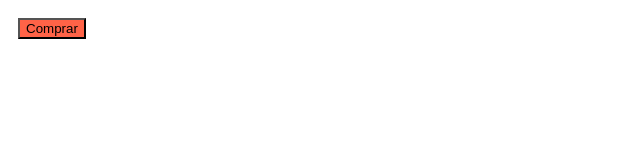
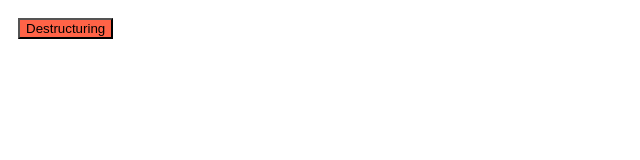
Before and after one commit to ROBERTOCONRADO/Origamid, a plain HTML site: page destructuring/index.html in a window 1280 px wide. Shown: the full height of the page, 0-640 px from the left. Drawn offline with Linux system fonts and the light colour scheme.

Commit message:
Erro_Destructuring

```diff
--- a/destructuring/index.html
+++ b/destructuring/index.html
@@ -7,7 +7,7 @@
     <title>Document</title>
 </head>
 <body>
-    <button style="background: tomato; margin: 10px">Comprar</button>
+    <button style="background: tomato; margin: 10px">Destructuring</button>
     <script src="script.js"></script>
 </body>
 </html>
--- a/destructuring/script.js
+++ b/destructuring/script.js
@@ -12,11 +12,15 @@
 let cursoAtivo = 'JavaScript';
 let cursoInativo = 'HTML';
 
-//Corrija o erro abaixo
+[cursoAtivo, cursoInativo] = [cursoInativo, cursoAtivo]
+console.log(cursoAtivo);//<== HTML
+console.log(cursoInativo);//<== JavaScript
+
+//Erro corrigido sobre destruturação
 const cachorro = {
   nome: 'bob',
   raca: 'labrador',
   cor: 'amarelo'
 }
-
 const {cor: corDoCachorro} = cachorro;
+console.log(corDoCachorro);
```
